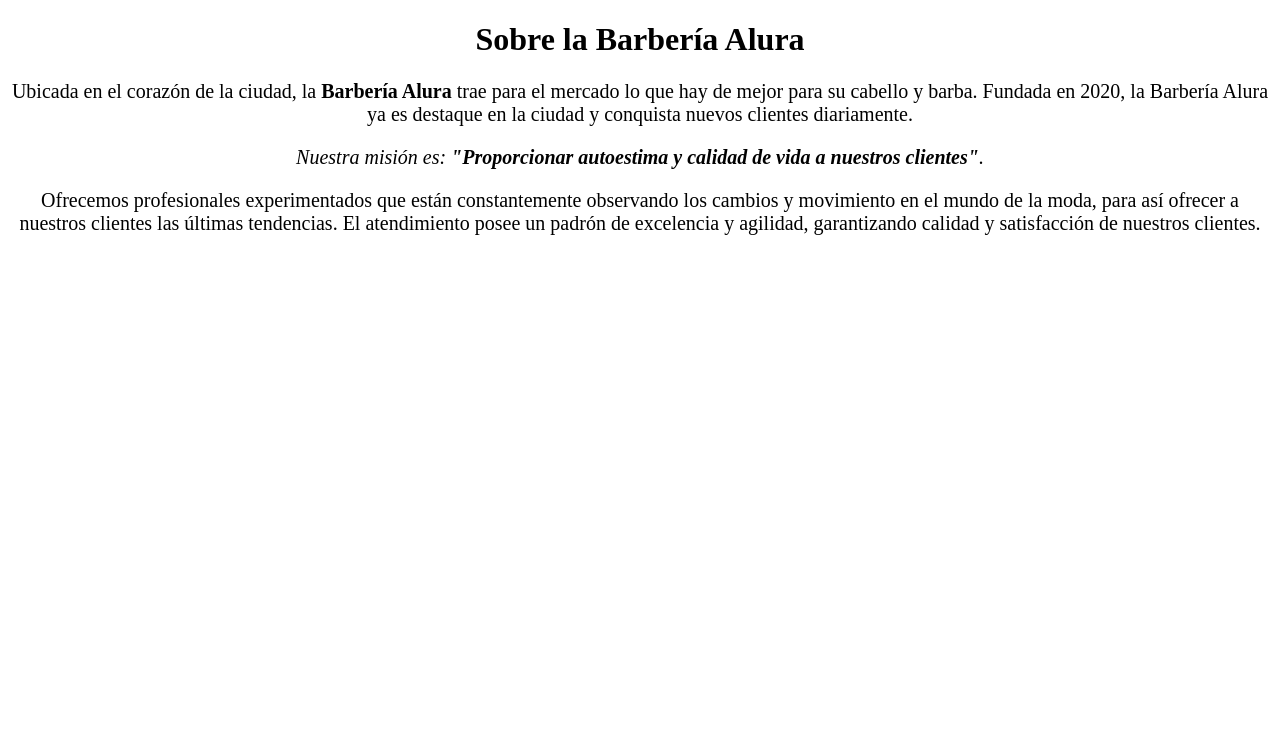
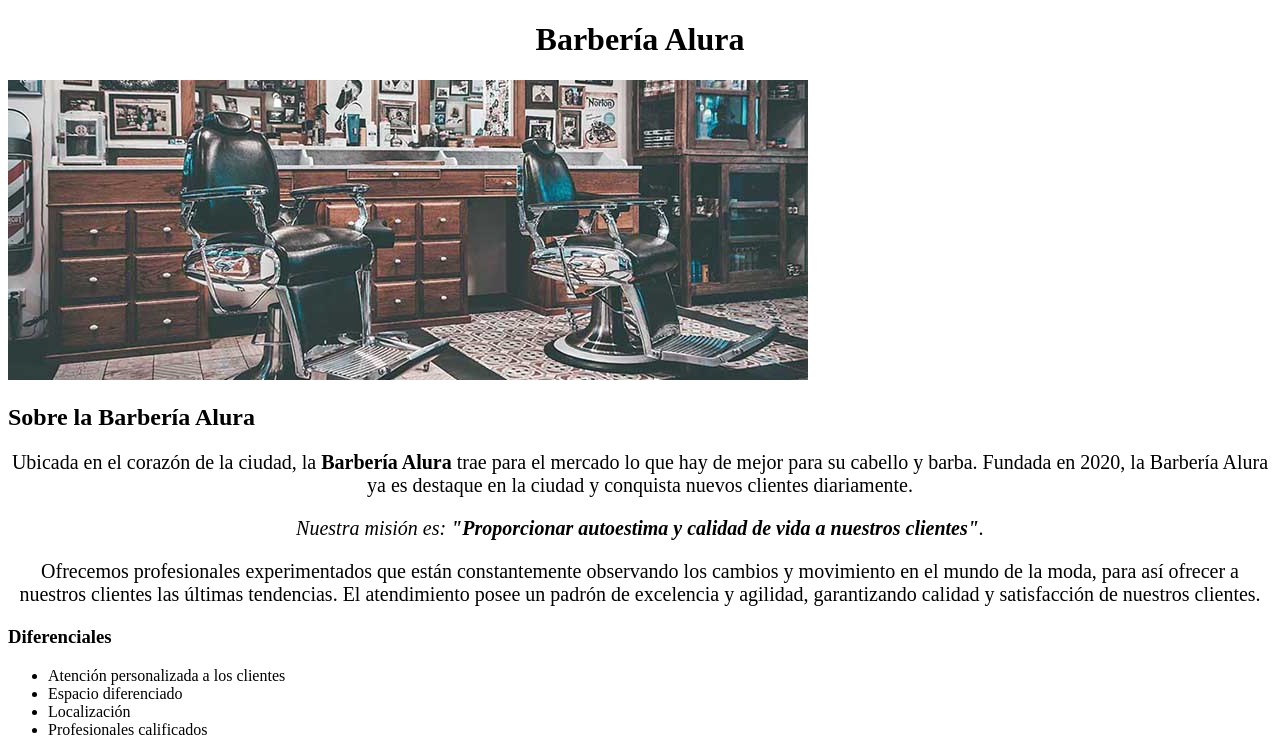
Before and after one commit to mariquenaallosa/ONE-BarberiaAlura, a plain HTML site: page index.html in a window 1280 px wide. Shown: the top 753 px of the page. Drawn offline with Linux system fonts and the light colour scheme; files that its build step writes are made by us from their sources.

Commit message:
Update index.html

```diff
--- a/index.html
+++ b/index.html
@@ -6,18 +6,46 @@
     <meta http-equiv="X-UA-Compatible" content="IE=edge">
     <meta name="viewport" content="width=device-width, initial-scale=1.0">
     <title>Barbería Alura</title>
-    <link rel="stylesheet" href="style.css">
+    <link rel="stylesheet" href="css/reset.css">
+    <link rel="stylesheet" href="css/style.css">
 </head>
 
 <body>
-    <h1>Sobre la Barbería Alura</h1>
 
-    <p>Ubicada en el corazón de la ciudad, la <strong>Barbería Alura</strong> trae para el mercado lo que hay de mejor para su cabello y barba. Fundada en 2020, la Barbería Alura ya es destaque en la ciudad y conquista nuevos clientes diariamente. </p>
+    <header>
+        <h1 class ="titulo-principal">
+            Barbería Alura
+        </h1>
+    </header>
 
-    <p><em>Nuestra misión es: <strong>"Proporcionar autoestima y calidad de vida a nuestros clientes"</strong>.</em></p>
 
-    <p>Ofrecemos profesionales experimentados que están constantemente observando los cambios y movimiento en el mundo de la moda, para así ofrecer a nuestros clientes las últimas tendencias. El atendimiento posee un padrón de excelencia y agilidad, garantizando calidad y satisfacción de nuestros clientes.</p>
+    <img id="banner" src="img/banner.jpg">
+    <div class="nosotros">
+        <h2 class ="titulo-centralizado">Sobre la Barbería Alura</h1>
 
+        <p>Ubicada en el corazón de la ciudad, la <strong>Barbería Alura</strong> trae para el mercado lo que hay de
+            mejor para su cabello y barba. Fundada en 2020, la Barbería Alura ya es destaque en la ciudad y conquista
+            nuevos clientes diariamente. </p>
+
+        <p id="mision"><em>Nuestra misión es: <strong>"Proporcionar autoestima y calidad de vida a nuestros
+                    clientes"</strong>.</em></p>
+
+        <p>Ofrecemos profesionales experimentados que están constantemente observando los cambios y movimiento en el
+            mundo de la moda, para así ofrecer a nuestros clientes las últimas tendencias. El atendimiento posee un
+            padrón de excelencia y agilidad, garantizando calidad y satisfacción de nuestros clientes.</p>
+    </div>
+
+    <div class="diferenciales">
+        <h3 class ="titulo-centralizado">Diferenciales</h2>
+        <ul>
+            <li class="items">Atención personalizada a los clientes</li>
+            <li class="items">Espacio diferenciado</li>
+            <li class="items">Localización</li>
+            <li class="items">Profesionales calificados</li>
+        </ul>
+
+        <img class="img-diferenciales" src="img/diferenciales.jpg">
+    </div>
 </body>
 
 </html>
```
